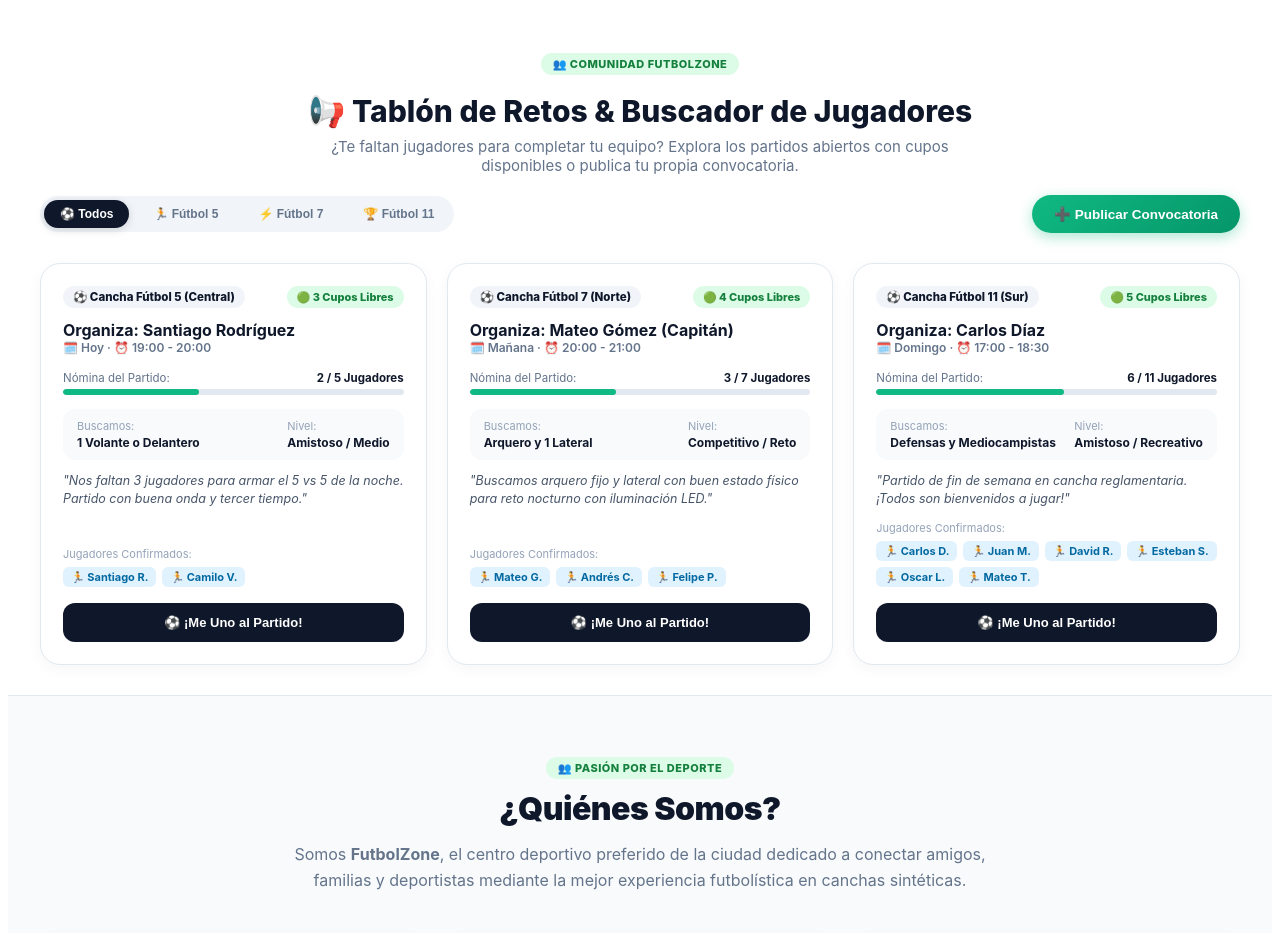
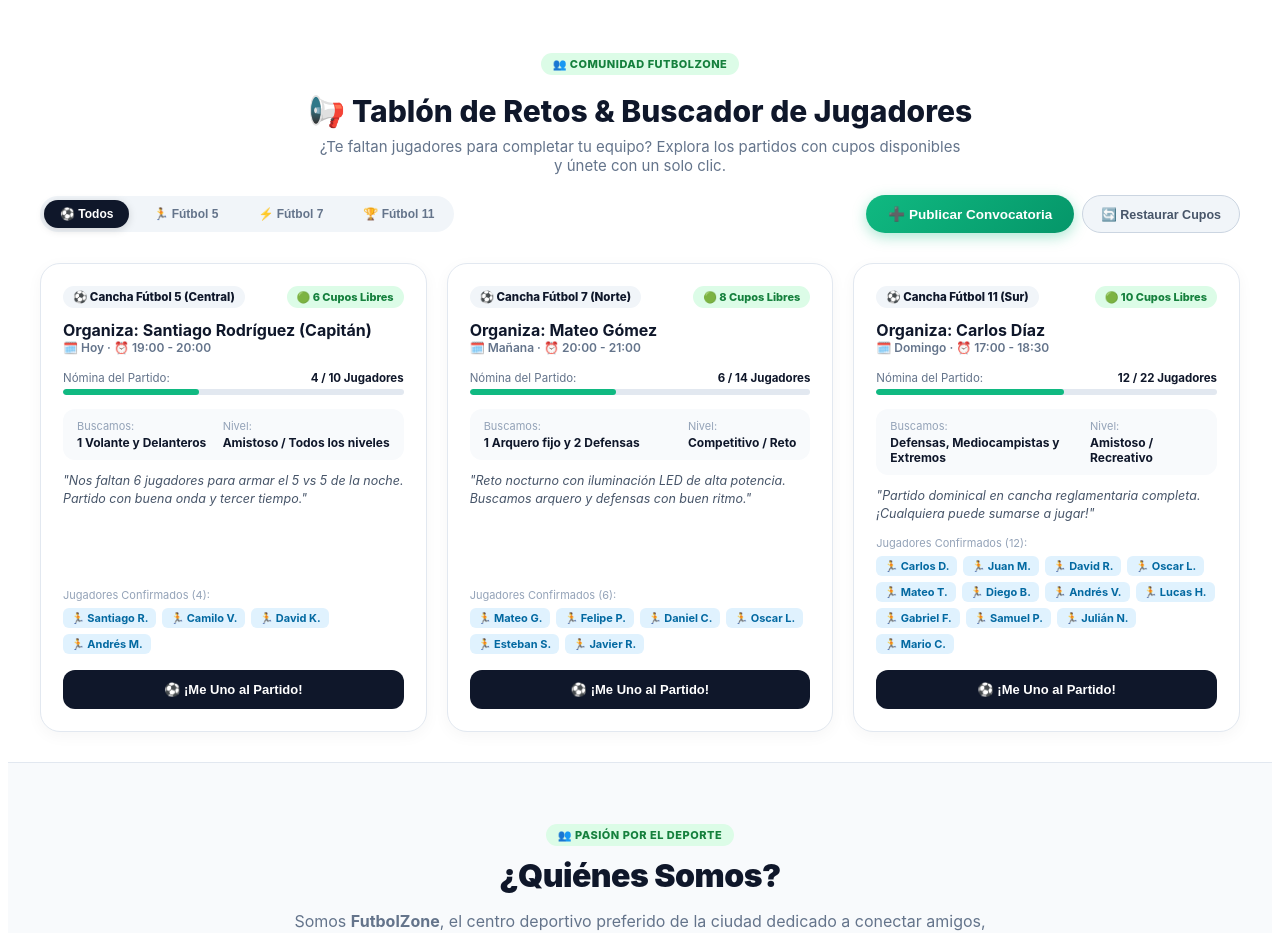
Before and after one commit to nicolasfelipepazortiz-cell/FutbolZone-ADSO, a React (Vite) app in the folder frontend/: page / in a window 1280 px wide. Shown: the part 1920-2853 px from the top of the page. Built offline with nearby package versions, Linux system fonts and the light colour scheme; no server answers.

Commit message:
fix: Limpieza de almacenamiento local y cupos 100% libres en Tablon de Retos para visitantes

```diff
--- a/frontend/src/components/TablonRetos.css
+++ b/frontend/src/components/TablonRetos.css
@@ -78,6 +78,23 @@
 .fz-btn-create-reto:hover {
   transform: translateY(-2px);
   box-shadow: 0 6px 20px rgba(16, 185, 129, 0.5);
+}
+
+.fz-btn-reset-retos {
+  background: #f1f5f9;
+  color: #475569;
+  border: 1.5px solid #cbd5e1;
+  font-size: 12.5px;
+  font-weight: 700;
+  padding: 10px 18px;
+  border-radius: 999px;
+  cursor: pointer;
+  transition: all 0.2s ease;
+}
+
+.fz-btn-reset-retos:hover {
+  background: #e2e8f0;
+  color: #0f172a;
 }
 
 .fz-form-reto-card {
--- a/frontend/src/components/TablonRetos.tsx
+++ b/frontend/src/components/TablonRetos.tsx
@@ -17,6 +17,53 @@
   jugadoresUnidos: string[];
 }
 
+const STORAGE_KEY = "fz_convocatorias_retos_v3";
+
+const CONVOCATORIAS_INICIALES: Convocatoria[] = [
+  {
+    id: "ret_1",
+    organizador: "Santiago Rodríguez (Capitán)",
+    organizadorEmail: "santiago@futbolzone.com",
+    cancha: "Cancha Fútbol 5 (Central)",
+    fecha: "Hoy",
+    hora: "19:00 - 20:00",
+    cuposTotales: 10,
+    cuposOcupados: 4,
+    nivel: "Amistoso / Todos los niveles",
+    posicionBuscada: "1 Volante y Delanteros",
+    descripcion: "Nos faltan 6 jugadores para armar el 5 vs 5 de la noche. Partido con buena onda y tercer tiempo.",
+    jugadoresUnidos: ["Santiago R.", "Camilo V.", "David K.", "Andrés M."],
+  },
+  {
+    id: "ret_2",
+    organizador: "Mateo Gómez",
+    organizadorEmail: "mateo@futbolzone.com",
+    cancha: "Cancha Fútbol 7 (Norte)",
+    fecha: "Mañana",
+    hora: "20:00 - 21:00",
+    cuposTotales: 14,
+    cuposOcupados: 6,
+    nivel: "Competitivo / Reto",
+    posicionBuscada: "1 Arquero fijo y 2 Defensas",
+    descripcion: "Reto nocturno con iluminación LED de alta potencia. Buscamos arquero y defensas con buen ritmo.",
+    jugadoresUnidos: ["Mateo G.", "Felipe P.", "Daniel C.", "Oscar L.", "Esteban S.", "Javier R."],
+  },
+  {
+    id: "ret_3",
+    organizador: "Carlos Díaz",
+    organizadorEmail: "cliente@futbolzone.com",
+    cancha: "Cancha Fútbol 11 (Sur)",
+    fecha: "Domingo",
+    hora: "17:00 - 18:30",
+    cuposTotales: 22,
+    cuposOcupados: 12,
+    nivel: "Amistoso / Recreativo",
+    posicionBuscada: "Defensas, Mediocampistas y Extremos",
+    descripcion: "Partido dominical en cancha reglamentaria completa. ¡Cualquiera puede sumarse a jugar!",
+    jugadoresUnidos: ["Carlos D.", "Juan M.", "David R.", "Oscar L.", "Mateo T.", "Diego B.", "Andrés V.", "Lucas H.", "Gabriel F.", "Samuel P.", "Julián N.", "Mario C."],
+  },
+];
+
 function TablonRetos() {
   const usuario = getStoredUser();
   const [convocatorias, setConvocatorias] = useState<Convocatoria[]>([]);
@@ -24,10 +71,10 @@
   const [filtroCancha, setFiltroCancha] = useState<string>("todas");
 
   // Estados para nueva convocatoria
-  const [cancha, setCancha] = useState<string>("Cancha Fútbol 5");
+  const [cancha, setCancha] = useState<string>("Cancha Fútbol 5 (Central)");
   const [fecha, setFecha] = useState<string>(new Date().toISOString().split("T")[0]);
   const [hora, setHora] = useState<string>("19:00");
-  const [cuposTotales, setCuposTotales] = useState<number>(4);
+  const [cuposTotales, setCuposTotales] = useState<number>(10);
   const [posicionBuscada, setPosicionBuscada] = useState<string>("1 Arquero y 2 Defensas");
   const [nivel, setNivel] = useState<string>("Amistoso / Todos los niveles");
   const [descripcion, setDescripcion] = useState<string>("");
@@ -37,7 +84,13 @@
   }, []);
 
   const cargarConvocatorias = () => {
-    const guardadas = localStorage.getItem("fz_convocatorias_retos");
+    // Limpiar claves antiguas en caso de que existan
+    try {
+      localStorage.removeItem("fz_convocatorias_retos");
+      localStorage.removeItem("fz_convocatorias_retos_v2");
+    } catch {}
+
+    const guardadas = localStorage.getItem(STORAGE_KEY);
     if (guardadas) {
       try {
         const parsed = JSON.parse(guardadas);
@@ -48,74 +101,35 @@
       } catch {}
     }
 
-    const iniciales: Convocatoria[] = [
-      {
-        id: "ret_1",
-        organizador: "Santiago Rodríguez",
-        organizadorEmail: "santiago@futbolzone.com",
-        cancha: "Cancha Fútbol 5 (Central)",
-        fecha: "Hoy",
-        hora: "19:00 - 20:00",
-        cuposTotales: 5,
-        cuposOcupados: 2,
-        nivel: "Amistoso / Medio",
-        posicionBuscada: "1 Volante o Delantero",
-        descripcion: "Nos faltan 3 jugadores para armar el 5 vs 5 de la noche. Partido con buena onda y tercer tiempo.",
-        jugadoresUnidos: ["Santiago R.", "Camilo V."],
-      },
-      {
-        id: "ret_2",
-        organizador: "Mateo Gómez (Capitán)",
-        organizadorEmail: "mateo@futbolzone.com",
-        cancha: "Cancha Fútbol 7 (Norte)",
-        fecha: "Mañana",
-        hora: "20:00 - 21:00",
-        cuposTotales: 7,
-        cuposOcupados: 3,
-        nivel: "Competitivo / Reto",
-        posicionBuscada: "Arquero y 1 Lateral",
-        descripcion: "Buscamos arquero fijo y lateral con buen estado físico para reto nocturno con iluminación LED.",
-        jugadoresUnidos: ["Mateo G.", "Andrés C.", "Felipe P."],
-      },
-      {
-        id: "ret_3",
-        organizador: "Carlos Díaz",
-        organizadorEmail: "cliente@futbolzone.com",
-        cancha: "Cancha Fútbol 11 (Sur)",
-        fecha: "Domingo",
-        hora: "17:00 - 18:30",
-        cuposTotales: 11,
-        cuposOcupados: 6,
-        nivel: "Amistoso / Recreativo",
-        posicionBuscada: "Defensas y Mediocampistas",
-        descripcion: "Partido de fin de semana en cancha reglamentaria. ¡Todos son bienvenidos a jugar!",
-        jugadoresUnidos: ["Carlos D.", "Juan M.", "David R.", "Esteban S.", "Oscar L.", "Mateo T."],
-      },
-    ];
-
-    setConvocatorias(iniciales);
-    localStorage.setItem("fz_convocatorias_retos", JSON.stringify(iniciales));
+    setConvocatorias(CONVOCATORIAS_INICIALES);
+    localStorage.setItem(STORAGE_KEY, JSON.stringify(CONVOCATORIAS_INICIALES));
   };
 
   const guardar = (nuevas: Convocatoria[]) => {
     setConvocatorias(nuevas);
-    localStorage.setItem("fz_convocatorias_retos", JSON.stringify(nuevas));
+    localStorage.setItem(STORAGE_KEY, JSON.stringify(nuevas));
+  };
+
+  const reiniciarConvocatorias = () => {
+    if (!confirm("¿Deseas restaurar la lista de convocatorias a su estado original con todos los cupos libres?")) return;
+    guardar(CONVOCATORIAS_INICIALES);
+    alert("¡Convocatorias restauradas con éxito! ⚽");
   };
 
   const toggleUnirseAConvocatoria = (retId: string) => {
-    if (!usuario) {
-      alert("Por favor inicia sesión con tu cuenta para unirte a este partido.");
-      return;
+    let miNombre = usuario ? `${usuario.nombre || "Jugador"} ${usuario.apellido || ""}`.trim() : "";
+
+    if (!miNombre) {
+      const nombreIngresado = prompt("⚽ Ingresa tu nombre o apodo para unirte a la nómina de este partido:");
+      if (!nombreIngresado || !nombreIngresado.trim()) return;
+      miNombre = nombreIngresado.trim();
     }
-
-    const miNombre = `${usuario.nombre || "Jugador"} ${usuario.apellido || ""}`.trim();
 
     const actualizadas = convocatorias.map((c) => {
       if (c.id === retId) {
         const yaEstaUnido = c.jugadoresUnidos.includes(miNombre);
 
         if (yaEstaUnido) {
-          // Salir del partido (liberar cupo)
           const confirmSalida = confirm(`¿Deseas salirte de la convocatoria de ${c.organizador}? Se liberará tu cupo.`);
           if (!confirmSalida) return c;
 
@@ -125,13 +139,12 @@
             jugadoresUnidos: c.jugadoresUnidos.filter((j) => j !== miNombre),
           };
         } else {
-          // Unirse al partido
           if (c.cuposOcupados >= c.cuposTotales) {
             alert("¡La nómina de este partido ya está completa!");
             return c;
           }
 
-          alert(`¡Excelente ${usuario.nombre}! Te has unido al partido de ${c.organizador}. ¡Prepara los guayos! ⚽`);
+          alert(`¡Excelente ${miNombre}! Te has unido al partido de ${c.organizador}. ¡Prepara los guayos! ⚽`);
           return {
             ...c,
             cuposOcupados: c.cuposOcupados + 1,
@@ -153,25 +166,26 @@
 
   const crearConvocatoria = (e: React.FormEvent) => {
     e.preventDefault();
-    if (!usuario) {
-      alert("Debes iniciar sesión para publicar una convocatoria en el tablón.");
-      return;
+    let miNombre = usuario ? `${usuario.nombre || "Jugador"} ${usuario.apellido || ""}`.trim() : "";
+
+    if (!miNombre) {
+      const nombreIngresado = prompt("⚽ Ingresa tu nombre de organizador para publicar la convocatoria:");
+      if (!nombreIngresado || !nombreIngresado.trim()) return;
+      miNombre = nombreIngresado.trim();
     }
-
-    const miNombre = `${usuario.nombre || "Jugador"} ${usuario.apellido || ""}`.trim();
 
     const nueva: Convocatoria = {
       id: `ret_${Date.now()}`,
       organizador: miNombre,
-      organizadorEmail: usuario.email || "",
+      organizadorEmail: usuario?.email || "",
       cancha,
       fecha,
       hora,
       cuposTotales: Number(cuposTotales),
-      cuposOcupados: 1, // El creador ya ocupa 1 cupo
+      cuposOcupados: 1, // El organizador ocupa 1 cupo
       nivel,
       posicionBuscada: posicionBuscada.trim() || "Cualquier posición",
-      descripcion: descripcion.trim() || "Partido amistoso buscando jugadores con buena vibra.",
+      descripcion: descripcion.trim() || "Partido abierto buscando completar equipo.",
       jugadoresUnidos: [miNombre],
     };
 
@@ -198,7 +212,7 @@
         <span className="section-badge">👥 Comunidad FutbolZone</span>
         <h2>📢 Tablón de Retos & Buscador de Jugadores</h2>
         <p>
-          ¿Te faltan jugadores para completar tu equipo? Explora los partidos abiertos con cupos disponibles o publica tu propia convocatoria.
+          ¿Te faltan jugadores para completar tu equipo? Explora los partidos con cupos disponibles y únete con un solo clic.
         </p>
 
         <div className="fz-retos-top-actions">
@@ -233,6 +247,7 @@
             </button>
           </div>
 
+          <div style={{ display: "flex", gap: "8px", flexWrap: "wrap" }}>
             <button
               type="button"
               className="fz-btn-create-reto"
@@ -240,6 +255,15 @@
             >
               {mostrarForm ? "✕ Cerrar Formulario" : "➕ Publicar Convocatoria"}
             </button>
+            <button
+              type="button"
+              className="fz-btn-reset-retos"
+              onClick={reiniciarConvocatorias}
+              title="Restaurar lista original de partidos abiertos"
+            >
+              🔄 Restaurar Cupos
+            </button>
+          </div>
         </div>
       </div>
 
@@ -248,24 +272,24 @@
         <form onSubmit={crearConvocatoria} className="fz-form-reto-card">
           <div style={{ display: "flex", justifyContent: "space-between", alignItems: "center", marginBottom: "12px" }}>
             <h3 style={{ margin: 0, fontSize: "18px", color: "#0f172a" }}>
-              ⚡ Publicar Convocatoria / Búsqueda de Jugadores
+              ⚡ Publicar Convocatoria de Partido
             </h3>
             <span style={{ fontSize: "12px", color: "#10b981", fontWeight: 700 }}>
-              👤 Publicando como: {miNombreUsuario || "Usuario"}
+              👤 Publicando como: {miNombreUsuario || "Visitante"}
             </span>
           </div>
 
           <p style={{ fontSize: "13px", color: "#64748b", margin: "0 0 16px" }}>
-            Los demás usuarios podrán ver tu partido y unirse inmediatamente con un clic.
+            Los demás usuarios podrán ver tu partido y sumarse a la nómina de inmediato.
           </p>
 
           <div className="fz-form-grid" style={{ gridTemplateColumns: "repeat(auto-fit, minmax(200px, 1fr))" }}>
             <div className="fz-field">
               <label>Cancha *</label>
               <select value={cancha} onChange={(e) => setCancha(e.target.value)}>
-                <option value="Cancha Fútbol 5 (Central)">Cancha Fútbol 5 (Central)</option>
-                <option value="Cancha Fútbol 7 (Norte)">Cancha Fútbol 7 (Norte)</option>
-                <option value="Cancha Fútbol 11 (Sur)">Cancha Fútbol 11 (Sur)</option>
+                <option value="Cancha Fútbol 5 (Central)">Cancha Fútbol 5 (Central - 10 Jugadores)</option>
+                <option value="Cancha Fútbol 7 (Norte)">Cancha Fútbol 7 (Norte - 14 Jugadores)</option>
+                <option value="Cancha Fútbol 11 (Sur)">Cancha Fútbol 11 (Sur - 22 Jugadores)</option>
               </select>
             </div>
 
@@ -280,7 +304,7 @@
             </div>
 
             <div className="fz-field">
-              <label>Cupos Totales del Equipo *</label>
+              <label>Capacidad Total del Partido (Jugadores) *</label>
               <input
                 type="number"
                 min={2}
@@ -312,10 +336,10 @@
           </div>
 
           <div className="fz-field" style={{ marginTop: "12px" }}>
-            <label>Mensaje o Reglas del Partido</label>
+            <label>Mensaje para la comunidad</label>
             <textarea
               rows={2}
-              placeholder="Detalles sobre el partido, petos, hidratación, tercer tiempo..."
+              placeholder="Detalles sobre el partido, hidratación, tercer tiempo..."
               value={descripcion}
               onChange={(e) => setDescripcion(e.target.value)}
             />
@@ -409,7 +433,7 @@
 
                 {c.jugadoresUnidos.length > 0 && (
                   <div className="fz-reto-roster">
-                    <span className="fz-meta-label">Jugadores Confirmados:</span>
+                    <span className="fz-meta-label">Jugadores Confirmados ({c.jugadoresUnidos.length}):</span>
                     <div className="fz-roster-tags">
                       {c.jugadoresUnidos.map((j, i) => (
                         <span key={i} className={`fz-player-tag ${j === miNombreUsuario ? "me" : ""}`}>
@@ -427,7 +451,7 @@
                   disabled={lleno && !yaUnido}
                 >
                   {yaUnido
-                    ? "✓ Ya estás registrado (Clic para salir)"
+                    ? "✓ Ya estás en este partido (Clic para salir)"
                     : lleno
                     ? "🔴 Nómina Completa"
                     : "⚽ ¡Me Uno al Partido!"}
```
Lines whose indentation alone changed are shown as unchanged.
